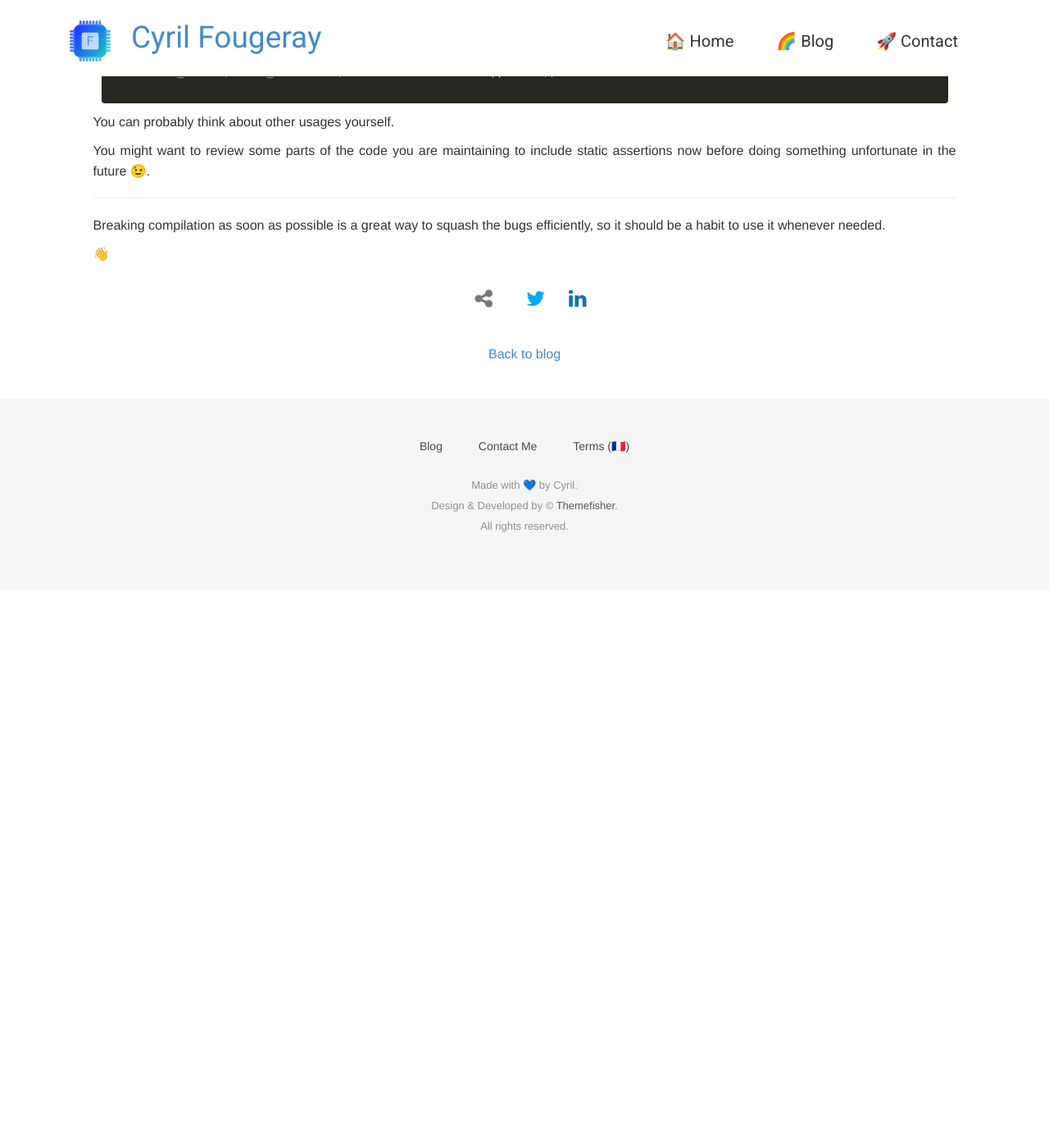
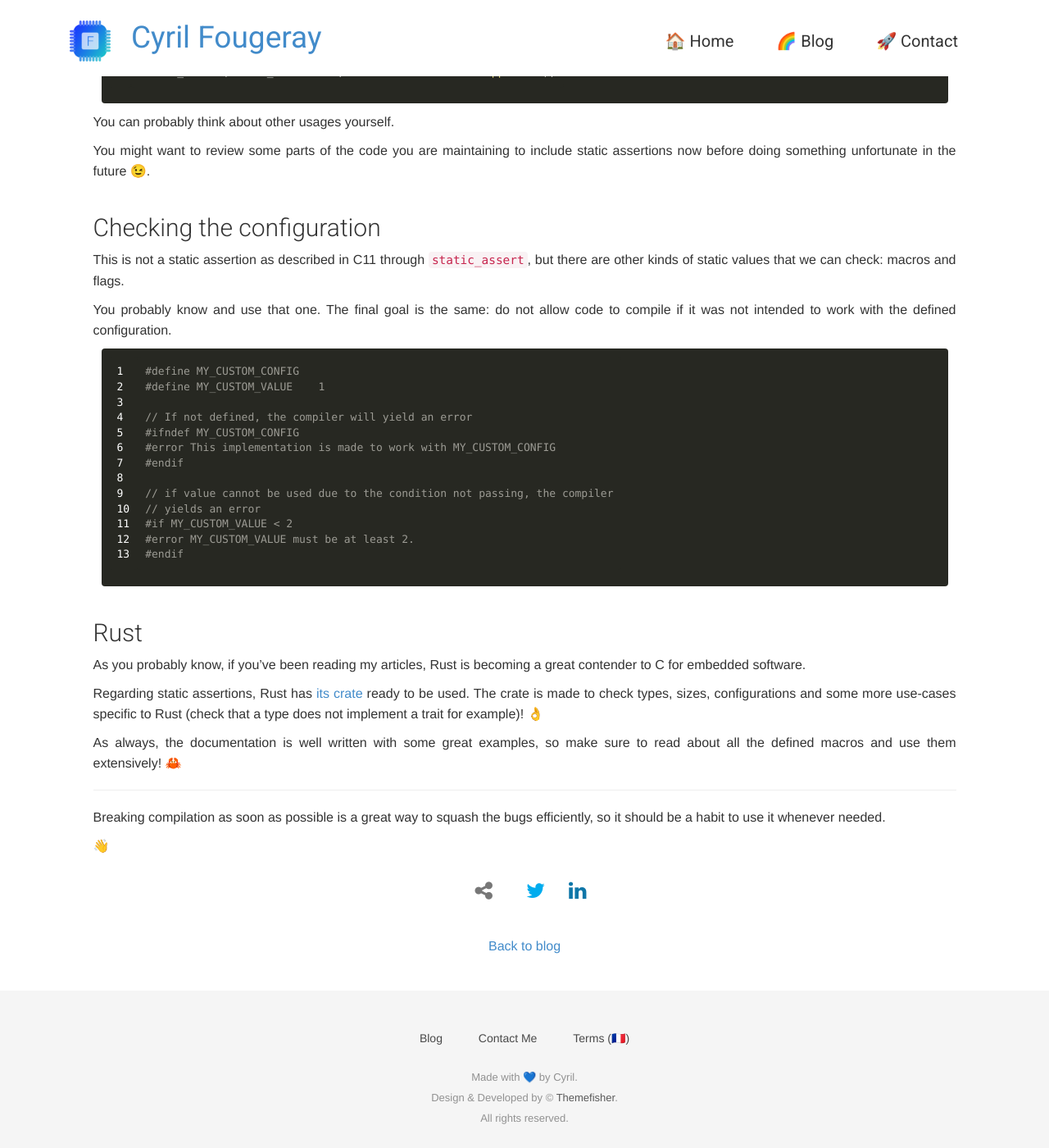
Before and after one commit to fouge/fouge.github.io, a Jekyll site: the page built from _posts/2020-11-09-use-static-assertion.md, in a window 1280 px wide and 1400 px high, scrolled down 2415 px. Shown: the whole window at 82% size. Built offline with Jekyll 4.4.1, drawn with Linux system fonts in a browser that asks for light colours; nearby versions of some CDN libraries; some web fonts are replaced; before the commit the page ends 3134 px from its top, so only the background shows below that.

Commit message:
Added macro checking and Rust equivalent

```diff
--- a/_posts/2020-11-09-use-static-assertion.md
+++ b/_posts/2020-11-09-use-static-assertion.md
@@ -128,6 +128,36 @@ You can probably think about other usages yourself.
 
 You might want to review some parts of the code you are maintaining to include static assertions now before doing something unfortunate in the future 😉.
 
+## Checking the configuration
+
+This is not a static assertion as described in C11 through `static_assert`, but there are other kinds of static values that we can check: macros and flags.
+
+You probably know and use that one. The final goal is the same: do not allow code to compile if it was not intended to work with the defined configuration.
+
+{% highlight c linenos %}
+#define MY_CUSTOM_CONFIG
+#define MY_CUSTOM_VALUE    1
+
+// If not defined, the compiler will yield an error
+#ifndef MY_CUSTOM_CONFIG
+#error This implementation is made to work with MY_CUSTOM_CONFIG
+#endif
+
+// if value cannot be used due to the condition not passing, the compiler
+// yields an error
+#if MY_CUSTOM_VALUE < 2
+#error MY_CUSTOM_VALUE must be at least 2.
+#endif
+{% endhighlight %}
+
+## Rust
+
+As you probably know, if you've been reading my articles, Rust is becoming a great contender to C for embedded software.
+
+Regarding static assertions, Rust has [its crate](https://docs.rs/static_assertions/1.1.0/static_assertions/index.html) ready to be used. The crate is made to check types, sizes, configurations and some more use-cases specific to Rust (check that a type does not implement a trait for example)! 👌
+
+As always, the documentation is well written with some great examples, so make sure to read about all the defined macros and use them extensively! 🦀
+
 ---
 
 Breaking compilation as soon as possible is a great way to squash the bugs efficiently, so it should be a habit to use it whenever needed.
```
